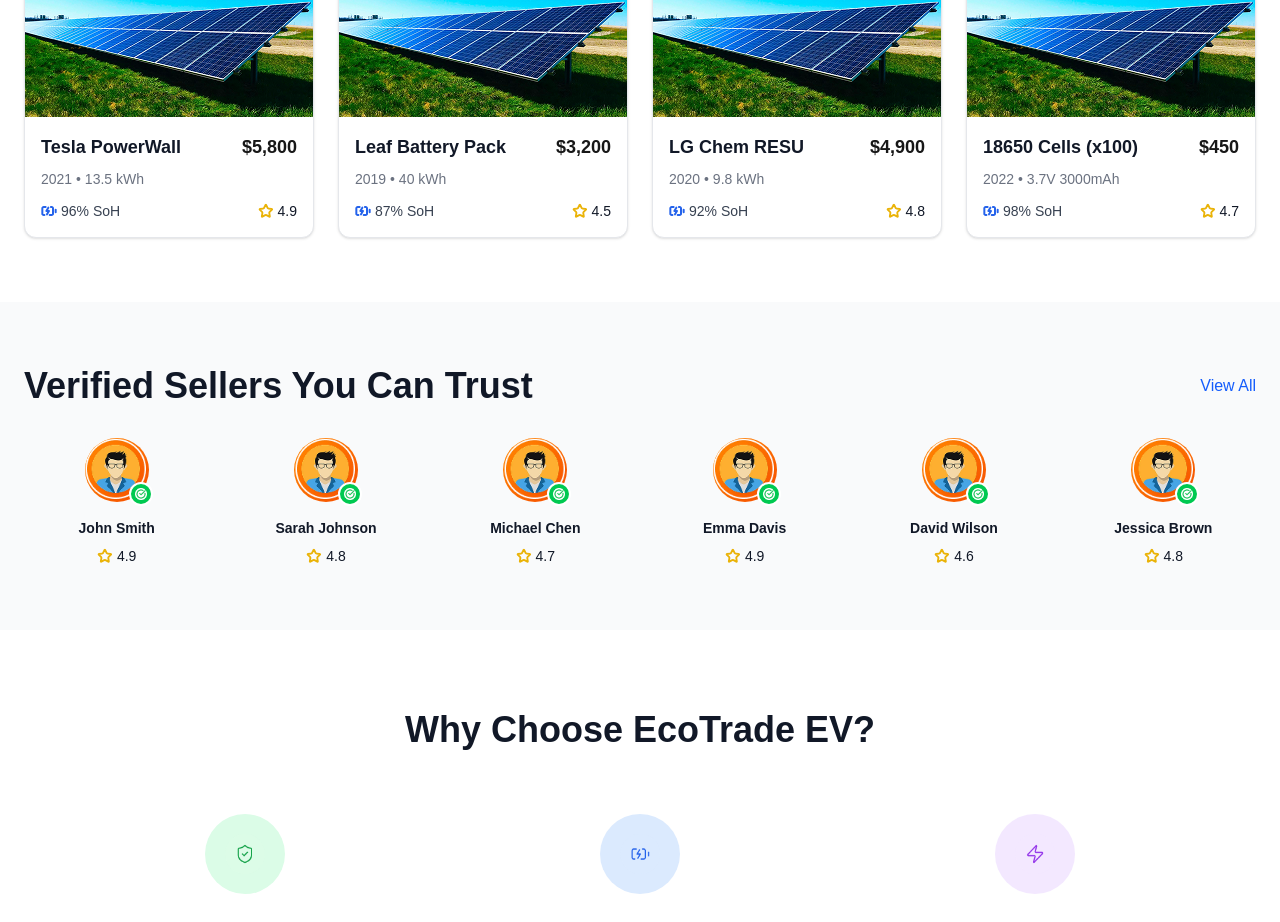
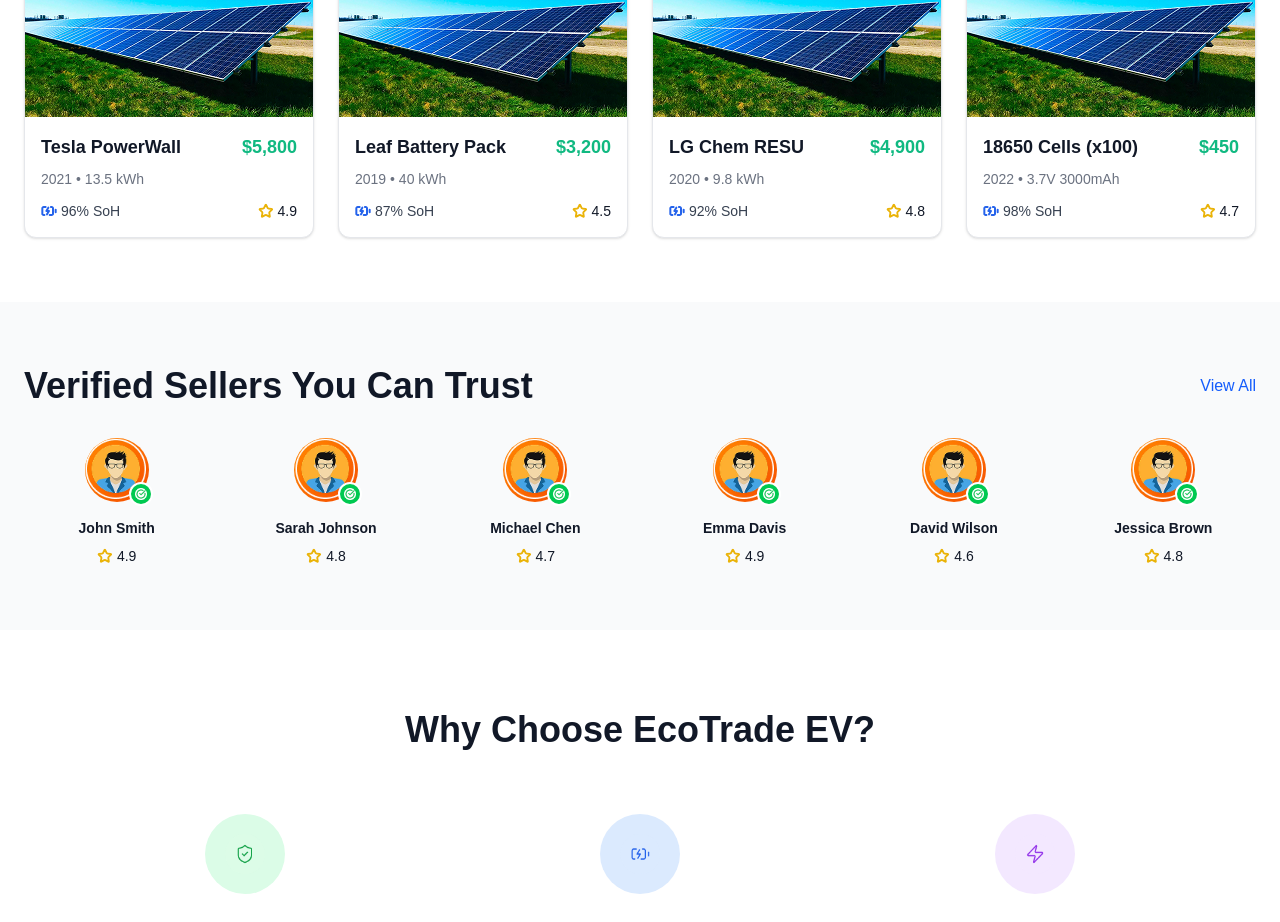
Before and after one commit to thuytrang8423/Fe_Evmarket, a Next.js app: page /home in a window 1280 px wide. Shown: the part 1860-2782 px from the top of the page. Built offline with nearby package versions, Linux system fonts and the light colour scheme.

Commit message:
update color PriceText

```diff
--- a/src/components/Homepage/TopBattery.tsx
+++ b/src/components/Homepage/TopBattery.tsx
@@ -127,7 +127,7 @@
                   <h3 className="font-semibold text-lg" style={{color: colors.Text}}>
                     {battery.name}
                   </h3>
-                  <span className="text-lg font-bold" style={{color: colors.Price}}>
+                  <span className="text-lg font-bold" style={{color: colors.PriceText}}>
                     {battery.price}
                   </span>
                 </div>
```
